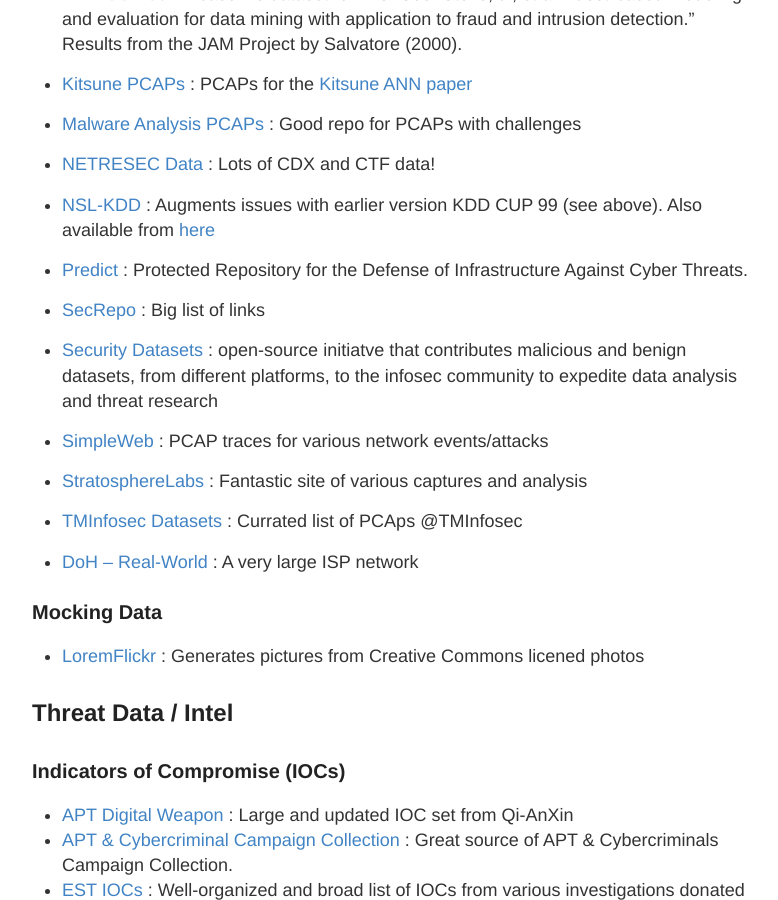
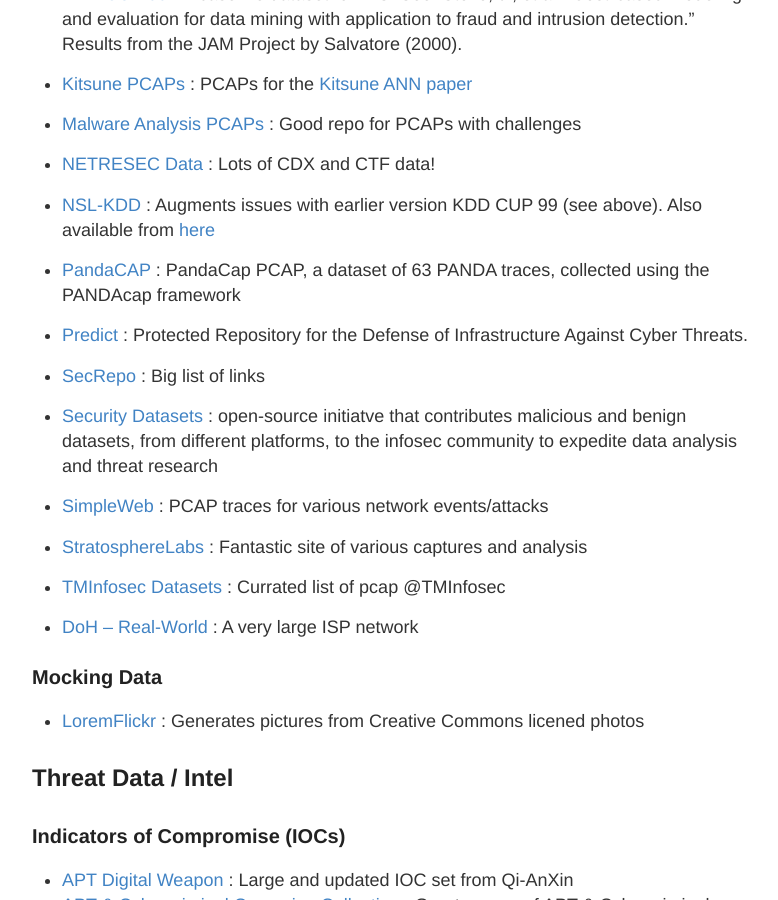
Before and after one commit to stevehenderson/stevehenderson.github.io, a Jekyll site: the page built from data.md, in a window 1280 px wide and 900 px high, scrolled down 1141 px. Shown: the whole window, without its empty margins (248-1026 px from the left). Built offline with Jekyll 4.4.1, drawn with Linux system fonts in a browser that asks for light colours.

Commit message:
Update data.md

```diff
--- a/data.md
+++ b/data.md
@@ -50,6 +50,8 @@
 
    * [NSL-KDD](https://web.archive.org/web/20150205070216/http://nsl.cs.unb.ca/NSL-KDD/) : Augments issues with earlier version KDD CUP 99 (see above).  Also available from [here](http://www.unb.ca/research/iscx/dataset/iscx-NSL-KDD-dataset.html)
 
+   * [PandaCAP](https://zenodo.org/record/3759652#.Y5juvtLMJhE) : PandaCap PCAP, a dataset of 63 PANDA traces, collected using the PANDAcap framework
+
    * [Predict](https://www.predict.org/) : Protected Repository for the Defense of Infrastructure Against Cyber Threats.
 
    * [SecRepo](https://www.secrepo.com/)  : Big list of links
@@ -60,7 +62,7 @@
 
    * [StratosphereLabs](https://www.stratosphereips.org/datasets-overview) : Fantastic site of various captures and analysis
 
-   * [TMInfosec Datasets](https://github.com/neu5ron/TMInfosec/blob/master/Datasets/PCAPs.md) : Currated list of PCAps @TMInfosec
+   * [TMInfosec Datasets](https://github.com/neu5ron/TMInfosec/blob/master/Datasets/PCAPs.md) : Currated list of pcap @TMInfosec
 
    * [DoH -- Real-World](https://zenodo.org/record/5956044#.YyCeA9LMJhE) : A very large ISP network
 
```
